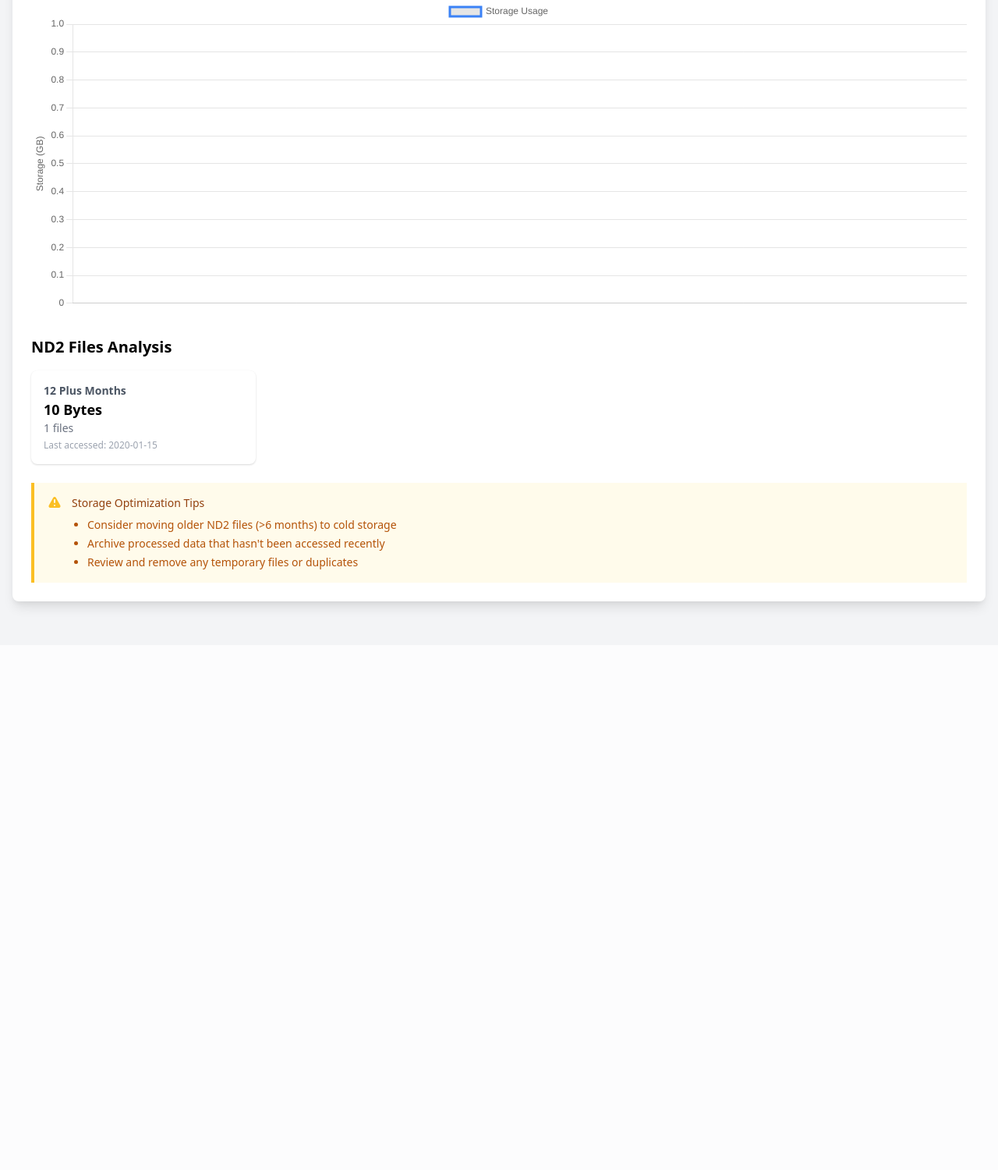
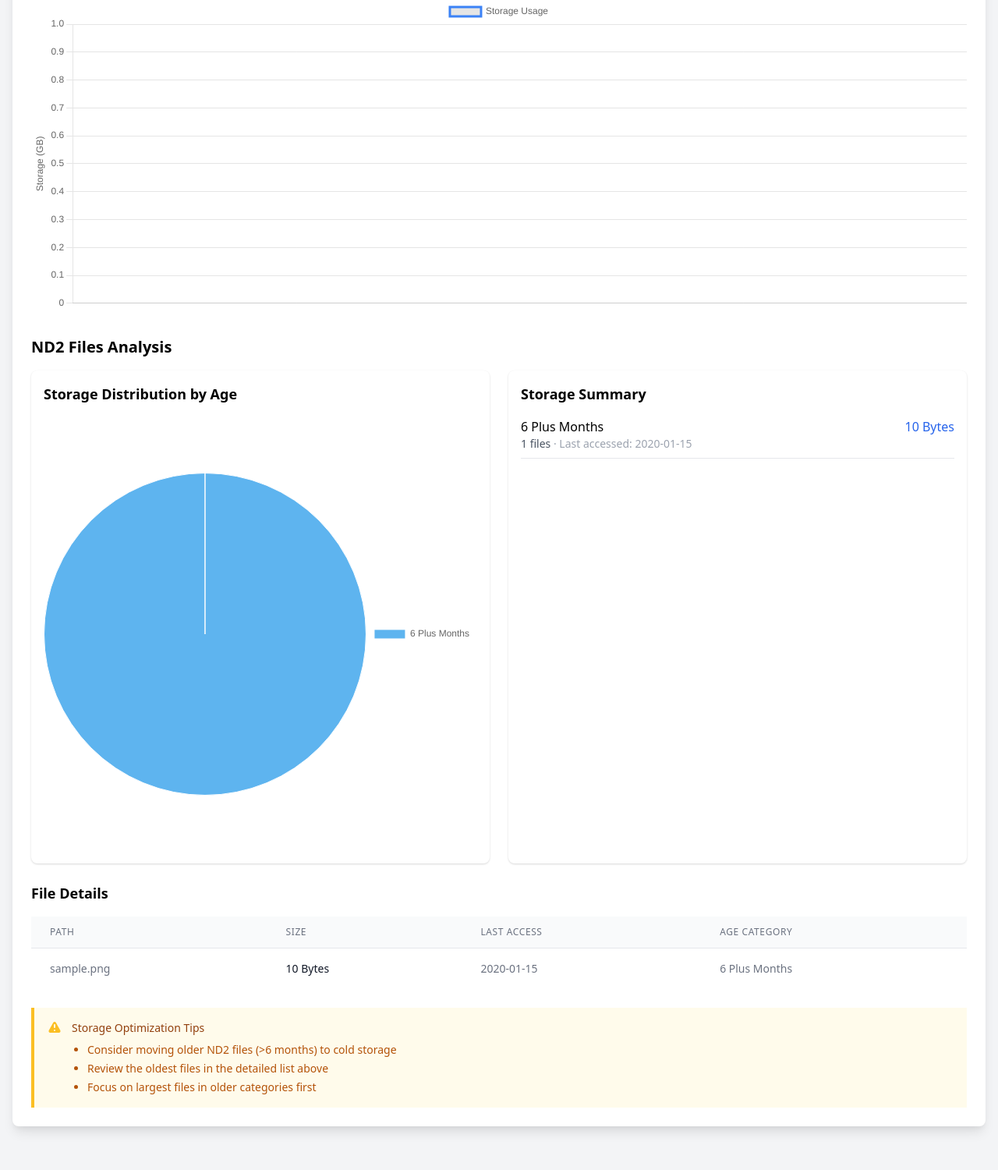
Before and after one commit to aaristov/storage_monitor, a Flask app: a page that uses templates/user_detail.html in a window 1280 px wide. Shown: the part 297-1797 px from the top of the page at 78% size. Before the commit the page ends 1083 px from the top, so only its background shows below. Run offline with Flask 3, Linux system fonts and the light colour scheme; tables that the repository leaves empty hold one stand-in row (values such as "Sample post"); data that the repository does not hold is empty; some libraries are stand-ins or nearby versions.

Commit message:
show nd2 use with age

```diff
--- a/app.py
+++ b/app.py
@@ -3,11 +3,13 @@ from flask_sqlalchemy import SQLAlchemy
 from datetime import datetime, timedelta
 import humanize
 import pandas as pd
+import os
 
 app = Flask(__name__)
 app.config['SQLALCHEMY_DATABASE_URI'] = 'sqlite:///storage.db'
 app.config['SQLALCHEMY_TRACK_MODIFICATIONS'] = False
 app.config['TOTAL_STORAGE_CAPACITY'] = 80 * 1024**4  # 80 TB in bytes
+app.config['BASE_PATH'] = '/home/aaristov'
 db = SQLAlchemy(app)
 
 # Models
@@ -69,39 +71,15 @@ def get_storage_status():
 
     return status
 
-def get_nd2_summary():
+def get_user_nd2_stats(username):
     """Get summary of ND2 files by age categories"""
-    query = """
-    SELECT
-        user,
-        CASE
-            WHEN julianday('now') - julianday(last_access) <= 30 THEN '1_month'
-            WHEN julianday('now') - julianday(last_access) <= 90 THEN '3_months'
-            WHEN julianday('now') - julianday(last_access) <= 180 THEN '6_months'
-            ELSE '12_plus_months'
-        END as age_category,
-        COUNT(*) as file_count,
-        SUM(size_bytes) as total_size
-    FROM nd2_files
-    GROUP BY user, age_category
-    ORDER BY user, age_category
-    """
-
-    try:
-        with db.engine.connect() as conn:
-            return pd.read_sql(query, conn)
-    except:
-        return pd.DataFrame()
-
-def get_user_nd2_stats(username):
-    """Get ND2 statistics for a specific user"""
     query = """
     SELECT
         CASE
             WHEN julianday('now') - julianday(last_access) <= 30 THEN '1_month'
             WHEN julianday('now') - julianday(last_access) <= 90 THEN '3_months'
             WHEN julianday('now') - julianday(last_access) <= 180 THEN '6_months'
-            ELSE '12_plus_months'
+            ELSE '6_plus_months'
         END as age_category,
         COUNT(*) as file_count,
         SUM(size_bytes) as total_size,
@@ -115,11 +93,38 @@ def get_user_nd2_stats(username):
 
     try:
         with db.engine.connect() as conn:
-            stats = pd.read_sql(query, conn, params=[(username,)])
-            # Convert to dictionary for easier template handling
-            return stats.to_dict('records')
+            df = pd.read_sql(query, conn, params=[(username,)])
+            print(df.to_dict('records'))
+            return df.to_dict('records')
     except Exception as e:
-        print(e)
+        raise e
+        return []
+
+def get_user_nd2_details(username):
+    """Get detailed ND2 file information for a specific user"""
+    query = """
+    SELECT
+        path,
+        size_bytes,
+        last_access,
+        CASE
+            WHEN julianday('now') - julianday(last_access) <= 30 THEN '1_month'
+            WHEN julianday('now') - julianday(last_access) <= 90 THEN '3_months'
+            WHEN julianday('now') - julianday(last_access) <= 180 THEN '6_months'
+            ELSE '6_plus_months'
+        END as age_category
+    FROM nd2_files
+    WHERE user = ?
+    ORDER BY last_access DESC
+    """
+
+    try:
+        with db.engine.connect() as conn:
+            df = pd.read_sql(query, conn, params=[(username,)])
+            df['relative_path'] = df['path'].apply(lambda x: x.replace(app.config['BASE_PATH'], ''))
+            return df.to_dict('records')
+    except Exception as e:
+        raise e
         return []
 
 # Routes
@@ -127,12 +132,10 @@ def get_user_nd2_stats(username):
 def index():
     users = get_latest_storage_data()
     storage_status = get_storage_status()
-    nd2_summary = get_nd2_summary()
 
     return render_template('index.html',
                          users=users,
                          storage_status=storage_status,
-                         nd2_summary=nd2_summary,
                          humanize=humanize)
 
 @app.route('/api/user/<username>/history')
@@ -151,12 +154,14 @@ def user_detail(username):
     history = get_user_history(username)
     storage_status = get_storage_status()
     nd2_stats = get_user_nd2_stats(username)
+    nd2_details = get_user_nd2_details(username)
 
     return render_template('user_detail.html',
                          user=user_data,
                          history=history,
                          storage_status=storage_status,
                          nd2_stats=nd2_stats,
+                         nd2_details=nd2_details,
                          humanize=humanize)
 
 if __name__ == '__main__':
--- a/templates/user_detail.html
+++ b/templates/user_detail.html
@@ -44,29 +44,64 @@
             <div class="mt-8">
                 <h2 class="text-xl font-bold mb-4">ND2 Files Analysis</h2>
 
-                <!-- Age Categories Summary -->
-                <div class="grid grid-cols-1 md:grid-cols-4 gap-4 mb-6">
-                    {% for stat in nd2_stats %}
+                <div class="grid grid-cols-1 md:grid-cols-2 gap-6 mb-6">
+                    <!-- Pie Chart -->
                     <div class="bg-white rounded-lg shadow p-4">
-                        <h3 class="text-sm font-semibold text-gray-600">
-                            {{ stat.age_category.replace('_', ' ').title() }}
-                        </h3>
-                        <p class="text-lg font-bold">
-                            {{ humanize.naturalsize(stat.total_size, binary=True) }}
-                        </p>
-                        <p class="text-sm text-gray-500">
-                            {{ stat.file_count }} files
-                        </p>
-                        {% if stat.oldest_access %}
-                        <p class="text-xs text-gray-400 mt-1">
-                            Last accessed: {{ stat.oldest_access[:10] }}
-                        </p>
-                        {% endif %}
+                        <h3 class="text-lg font-semibold mb-4">Storage Distribution by Age</h3>
+                        <canvas id="nd2PieChart" height="300"></canvas>
                     </div>
-                    {% endfor %}
+
+                    <!-- Stats Summary -->
+                    <div class="bg-white rounded-lg shadow p-4">
+                        <h3 class="text-lg font-semibold mb-4">Storage Summary</h3>
+                        <div class="space-y-4">
+                            {% for stat in nd2_stats %}
+                            <div class="border-b pb-2">
+                                <div class="flex justify-between items-center">
+                                    <span class="font-medium">{{ stat.age_category.replace('_', ' ').title() }}</span>
+                                    <span class="text-blue-600">{{ humanize.naturalsize(stat.total_size, binary=True) }}</span>
+                                </div>
+                                <div class="text-sm text-gray-600">
+                                    {{ stat.file_count }} files
+                                    {% if stat.oldest_access %}
+                                    <span class="text-gray-400"> · Last accessed: {{ stat.oldest_access[:10] }}</span>
+                                    {% endif %}
+                                </div>
+                            </div>
+                            {% endfor %}
+                        </div>
+                    </div>
                 </div>
 
-                <div class="bg-yellow-50 border-l-4 border-yellow-400 p-4">
+                <!-- File Details -->
+                <div class="mt-6">
+                    <h3 class="text-lg font-semibold mb-4">File Details</h3>
+                    <div class="overflow-auto" style="max-height: 400px;">
+                        <table class="min-w-full divide-y divide-gray-200">
+                            <thead class="bg-gray-50 sticky top-0">
+                                <tr>
+                                    <th class="px-6 py-3 text-left text-xs font-medium text-gray-500 uppercase tracking-wider">Path</th>
+                                    <th class="px-6 py-3 text-left text-xs font-medium text-gray-500 uppercase tracking-wider">Size</th>
+                                    <th class="px-6 py-3 text-left text-xs font-medium text-gray-500 uppercase tracking-wider">Last Access</th>
+                                    <th class="px-6 py-3 text-left text-xs font-medium text-gray-500 uppercase tracking-wider">Age Category</th>
+                                </tr>
+                            </thead>
+                            <tbody class="bg-white divide-y divide-gray-200">
+                                {% for file in nd2_details %}
+                                <tr class="hover:bg-gray-50">
+                                    <td class="px-6 py-4 text-sm text-gray-500">{{ file.relative_path }}</td>
+                                    <td class="px-6 py-4 text-sm text-gray-900">{{ humanize.naturalsize(file.size_bytes, binary=True) }}</td>
+                                    <td class="px-6 py-4 text-sm text-gray-500">{{ file.last_access[:10] }}</td>
+                                    <td class="px-6 py-4 text-sm text-gray-500">{{ file.age_category.replace('_', ' ').title() }}</td>
+                                </tr>
+                                {% endfor %}
+                            </tbody>
+                        </table>
+                    </div>
+                </div>
+
+                <!-- Storage Tips -->
+                <div class="bg-yellow-50 border-l-4 border-yellow-400 p-4 mt-6">
                     <div class="flex">
                         <div class="flex-shrink-0">
                             <svg class="h-5 w-5 text-yellow-400" viewBox="0 0 20 20" fill="currentColor">
@@ -78,8 +113,8 @@
                             <div class="mt-2 text-sm text-yellow-700">
                                 <ul class="list-disc pl-5 space-y-1">
                                     <li>Consider moving older ND2 files (>6 months) to cold storage</li>
-                                    <li>Archive processed data that hasn't been accessed recently</li>
-                                    <li>Review and remove any temporary files or duplicates</li>
+                                    <li>Review the oldest files in the detailed list above</li>
+                                    <li>Focus on largest files in older categories first</li>
                                 </ul>
                             </div>
                         </div>
@@ -91,7 +126,7 @@
     </div>
 
     <script>
-        // Existing storage history chart
+        // Storage History Chart
         fetch('/api/user/{{ user.folder }}/history')
             .then(response => response.json())
             .then(data => {
@@ -121,6 +156,46 @@
                     }
                 });
             });
+
+        // ND2 Files Pie Chart
+        const nd2Data = {
+            labels: {{ nd2_stats | map(attribute='age_category') | map('replace', '_', ' ') | map('title') | list | tojson }},
+            datasets: [{
+                data: {{ nd2_stats | map(attribute='total_size') | list | tojson }},
+                backgroundColor: [
+                    'rgba(54, 162, 235, 0.8)',   // 1 month - blue
+                    'rgba(75, 192, 192, 0.8)',   // 3 months - teal
+                    'rgba(255, 206, 86, 0.8)',   // 6 months - yellow
+                    'rgba(255, 99, 132, 0.8)'    // 12+ months - red
+                ],
+                borderWidth: 1
+            }]
+        };
+
+        const ctxPie = document.getElementById('nd2PieChart').getContext('2d');
+        new Chart(ctxPie, {
+            type: 'pie',
+            data: nd2Data,
+            options: {
+                responsive: true,
+                plugins: {
+                    legend: {
+                        position: 'right'
+                    },
+                    tooltip: {
+                        callbacks: {
+                            label: function(context) {
+                                const value = context.raw;
+                                const size = value >= 1024 * 1024 * 1024 * 1024
+                                    ? (value / (1024 * 1024 * 1024 * 1024)).toFixed(2) + ' TB'
+                                    : (value / (1024 * 1024 * 1024)).toFixed(2) + ' GB';
+                                return `${context.label}: ${size}`;
+                            }
+                        }
+                    }
+                }
+            }
+        });
     </script>
 </body>
 </html>
```
Also changed, not shown: templates/index.html (+0 -25 lines).
